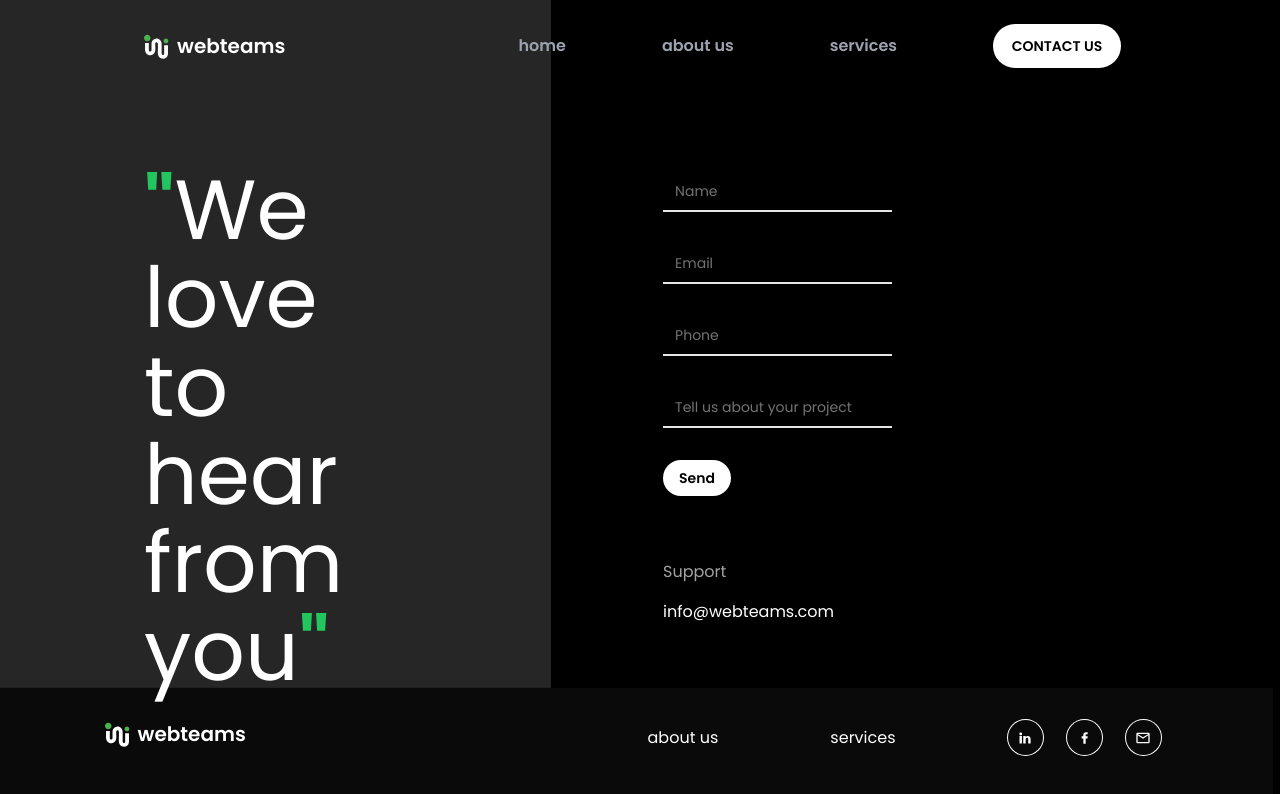
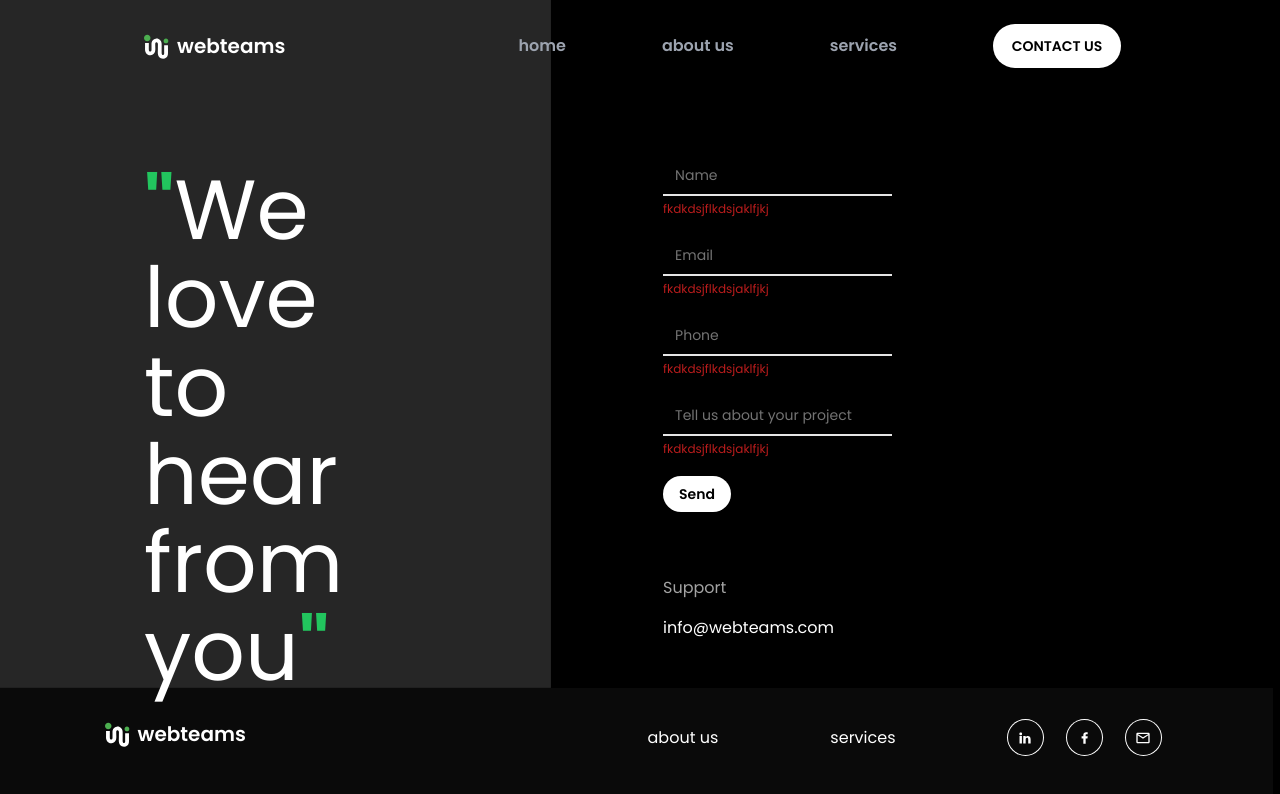
Before and after one commit to usmaniqbal998/WebteamsDev, a Next.js app: page /contact in a window 1280 px wide. Shown: the top 794 px of the page. Built offline with nearby package versions, Linux system fonts and the light colour scheme.

Commit message:
feat: integrate react form hook

```diff
--- a/package.json
+++ b/package.json
@@ -8,6 +8,7 @@
     "start": "next start"
   },
   "dependencies": {
+    "@hookform/resolvers": "^3.3.4",
     "@radix-ui/react-accordion": "^1.1.2",
     "@radix-ui/react-dialog": "^1.0.5",
     "@radix-ui/react-slot": "^1.0.2",
@@ -22,7 +23,8 @@
     "react-hook-form": "^7.51.0",
     "tailwind-merge": "^2.2.1",
     "tailwind-scrollbar": "^3.1.0",
-    "tailwindcss-animate": "^1.0.7"
+    "tailwindcss-animate": "^1.0.7",
+    "zod": "^3.22.4"
   },
   "devDependencies": {
     "@types/node": "^20",
--- a/src/Components/ui/input.tsx
+++ b/src/Components/ui/input.tsx
@@ -3,11 +3,14 @@ import * as React from 'react'
 import { cn } from '@/Util'
 
 export interface InputProps
-  extends React.InputHTMLAttributes<HTMLInputElement> {}
+  extends React.InputHTMLAttributes<HTMLInputElement> {
+  error?: string
+}
 
 const Input = React.forwardRef<HTMLInputElement, InputProps>(
-  ({ className, type, ...props }, ref) => {
+  ({ className, type, error, ...props }, ref) => {
     return (
+      <div>
         <input
           type={type}
           className={cn(
@@ -17,6 +20,10 @@ const Input = React.forwardRef<HTMLInputElement, InputProps>(
           ref={ref}
           {...props}
         />
+        <span className='h-[1ch] w-full text-xs text-red-700'>
+          {error}fkdkdsjflkdsjaklfjkj
+        </span>
+      </div>
     )
   }
 )
--- a/src/app/contact/page.tsx
+++ b/src/app/contact/page.tsx
@@ -1,6 +1,23 @@
+'use client'
+
 import { Input } from '@/Components/ui/input'
+import { useForm } from 'react-hook-form'
+import {} from '@hookform/resolvers/zod'
+import { z } from 'zod'
+
+const numbersRegex = /^\d+$/
+
+const formSchema = z.object({
+  name: z.string().min(1),
+  email: z.string().email(),
+  phone: z.string().refine(value => numbersRegex.test(value)),
+  aboutProject: z.string().min(1)
+})
 
 export default function Contract() {
+  const { register, formState } = useForm()
+  const { errors } = formState
+
   return (
     <div
       className='grid size-full grid-cols-12 grid-rows-1 group-first/footer:bg-red-500'
@@ -14,11 +31,15 @@ export default function Contract() {
         </div>
       </div>
       <div className='col-span-7 flex w-full flex-col items-start justify-center gap-16 pl-28'>
-        <form action='' className='flex w-3/6 flex-col gap-8'>
-          <Input type='text' placeholder='Name' name='name' />
-          <Input type='email' placeholder='Email' name='email' />
-          <Input type='number' placeholder='Phone' name='phone' />
-          <Input type='text' placeholder='Tell us about your project' />
+        <form action='' className='flex w-3/6 flex-col gap-y-[2vh]'>
+          <Input type='text' placeholder='Name' {...register('name')} />
+          <Input type='email' placeholder='Email' {...register('email')} />
+          <Input type='number' placeholder='Phone' {...register('phone')} />
+          <Input
+            type='text'
+            placeholder='Tell us about your project'
+            {...register('aboutProject')}
+          />
           <button
             type='submit'
             className='w-min rounded-full bg-white px-4 py-2 text-sm font-semibold text-black'
--- a/src/app/globals.css
+++ b/src/app/globals.css
@@ -84,3 +84,16 @@ mark {
   background: transparent;
   color: inherit;
 }
+
+/* Prevent input number arrows */
+/* Chrome, Safari, Edge, Opera */
+input::-webkit-outer-spin-button,
+input::-webkit-inner-spin-button {
+  -webkit-appearance: none;
+  margin: 0;
+}
+
+/* Firefox */
+input[type='number'] {
+  -moz-appearance: textfield;
+}
```
Also changed, not shown: 1 other file (tests, documents, lock files or other folders). Lines whose indentation alone changed are shown as unchanged.
